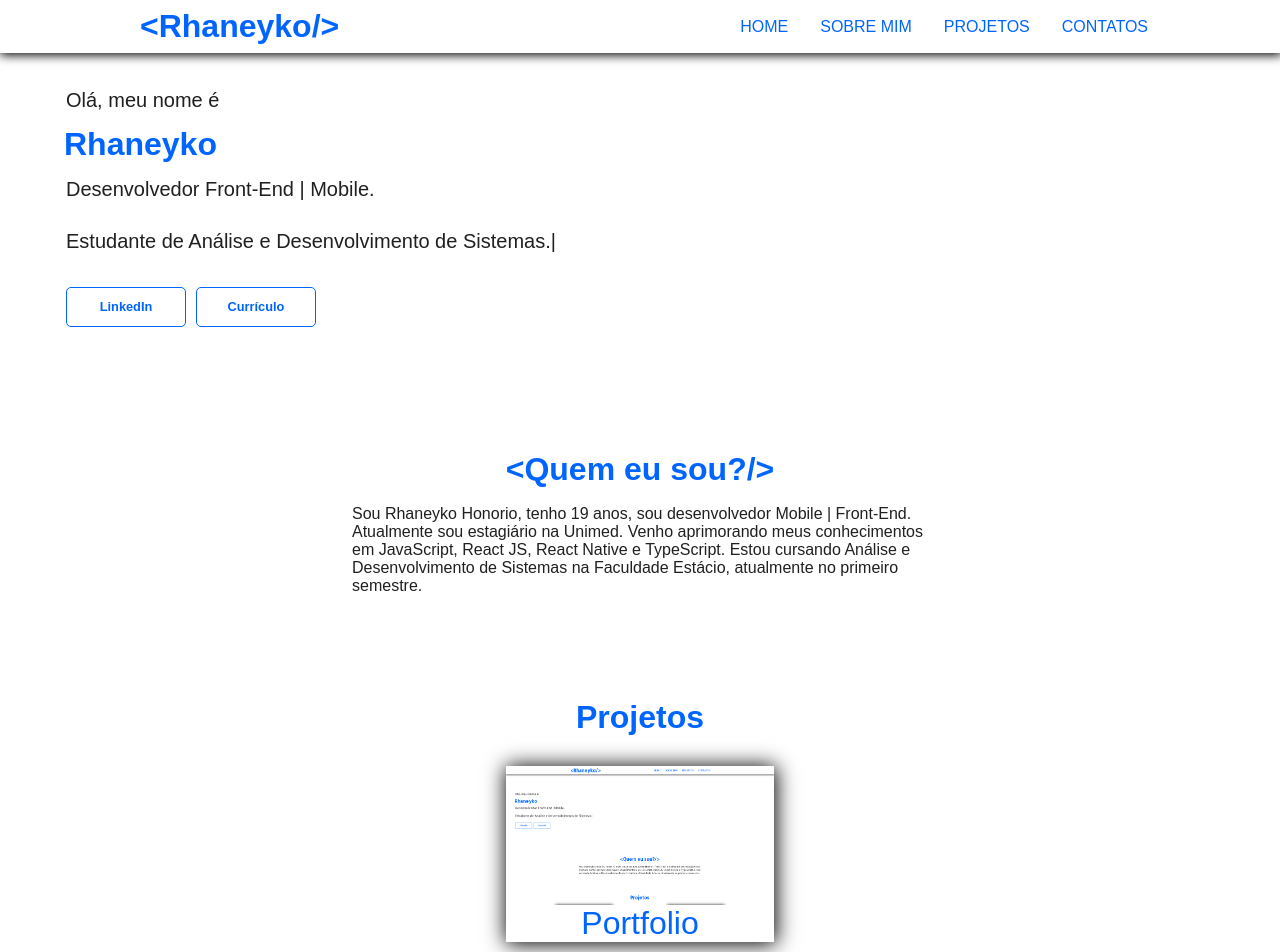
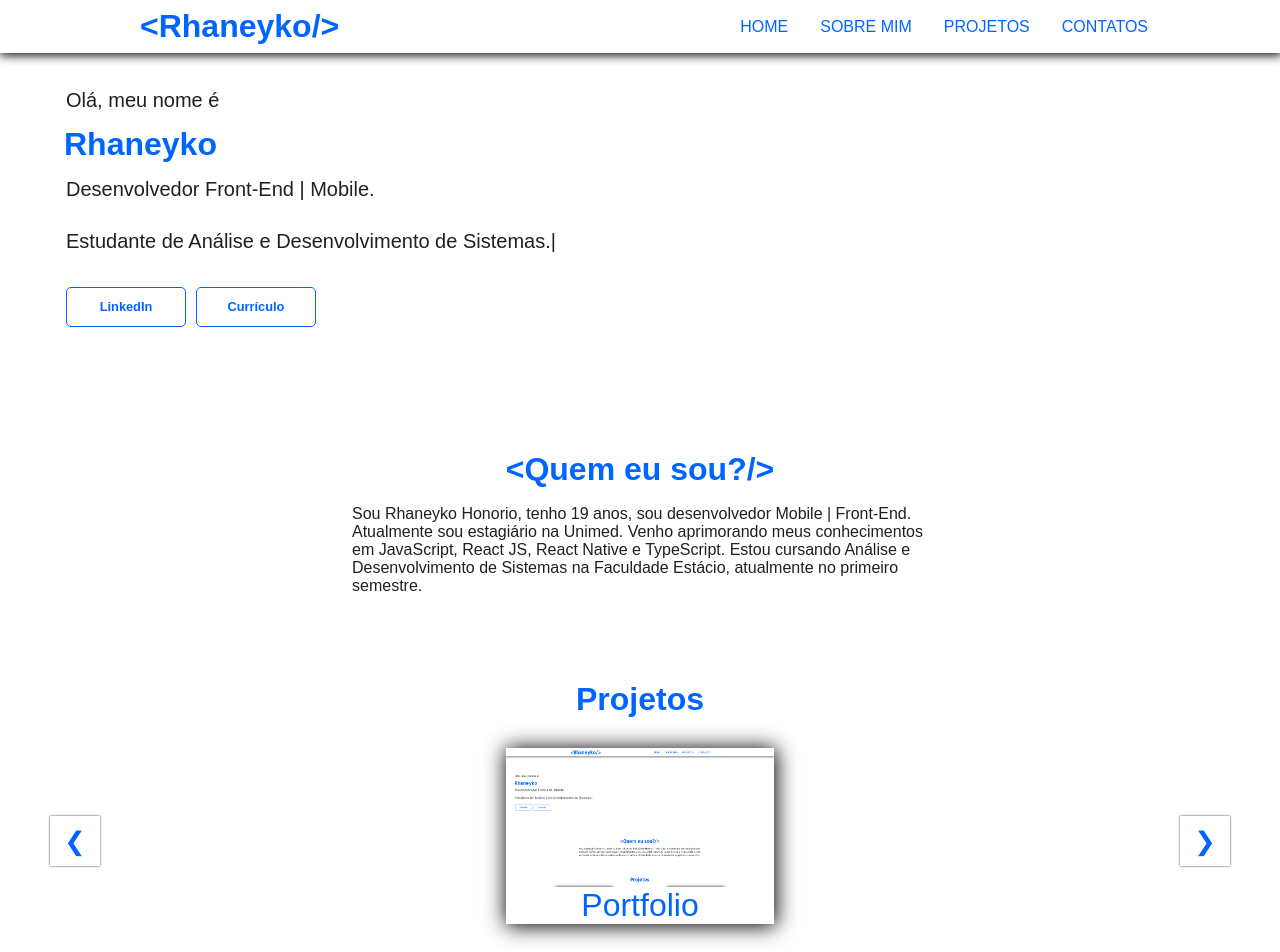
Before and after one commit to rhaneyko/rhaneyko-portfolio, a React (Create React App) app: page / in a window 1280 px wide. Shown: the top 952 px of the page. Built offline with nearby package versions, Linux system fonts and the light colour scheme; a web font is replaced by a local one.

Commit message:
React App

```diff
--- a/src/screens/ProjectsPage/index.jsx
+++ b/src/screens/ProjectsPage/index.jsx
@@ -1,5 +1,5 @@
 import React from 'react'
-//import Carousel from 'react-elastic-carousel';
+import Carousel from 'react-elastic-carousel';
 import CardsProjects from '../../components/CardsProjects';
 import {
     Container,
@@ -10,7 +10,7 @@ const ProjectsPage = () => {
   return (
     <Container id='projects'>
         <Title>Projetos</Title>
-        {/* <Carousel
+        <Carousel
           breakPoints={
             [
               { width: 1, itemsToShow: 1, itemsToScroll: 1 },
@@ -22,7 +22,6 @@ const ProjectsPage = () => {
           }
           showArrows={true}
           enableAutoPlay={true}
-
           autoPlaySpeed={3000}
           itemsToShow={2}
           itemsToScroll={2}
@@ -31,9 +30,7 @@ const ProjectsPage = () => {
           <CardsProjects/>
           <CardsProjects/>
           <CardsProjects/>
-        </Carousel> */}
-
-        <CardsProjects/>
+        </Carousel>
     </Container>
   )
 }
```
